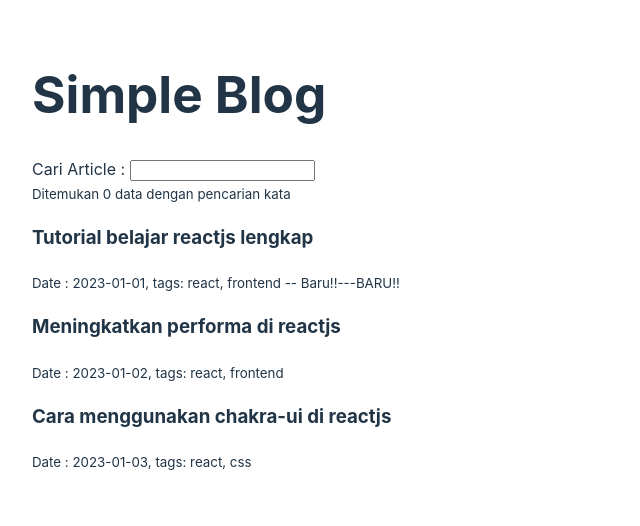
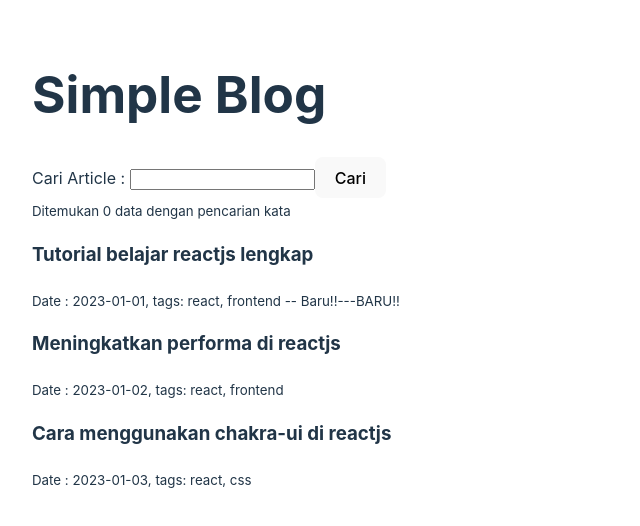
Before and after one commit to pepbritisnasetiawan/react-fundamental-CP, a React (Vite) app: page / in a window 1280 px wide. Shown: the top 526 px of the page, without its empty margins (0-640 px from the left). Built offline with nearby package versions, Linux system fonts and the light colour scheme.

Commit message:
onClick Method

```diff
--- a/src/components/Search.jsx
+++ b/src/components/Search.jsx
@@ -4,15 +4,25 @@
 function Search(props) {
   const [search, setSearch] = useState('');
 
-  const onSearchChange = (event) => {
-    setSearch(event.target.value);
-    props.onSearchChange(event.target.value);
+  const onSearchChange = () => {
+    props.onSearchChange(search);
+  };
+
+  const searchKeydown = (e) => {
+    if (e.key === 'Enter') {
+      onSearchChange();
+    }
   };
 
   return (
     <>
       <div>
-        Cari Article : <input onChange={onSearchChange}></input>
+        Cari Article :{' '}
+        <input
+          onChange={(e) => setSearch(e.target.value)}
+          onKeyDown={searchKeydown}
+        ></input>
+        <button onClick={onSearchChange}>Cari</button>
       </div>
       <small>
         Ditemukan {props.totalPosts} data dengan pencarian kata {search}
```
